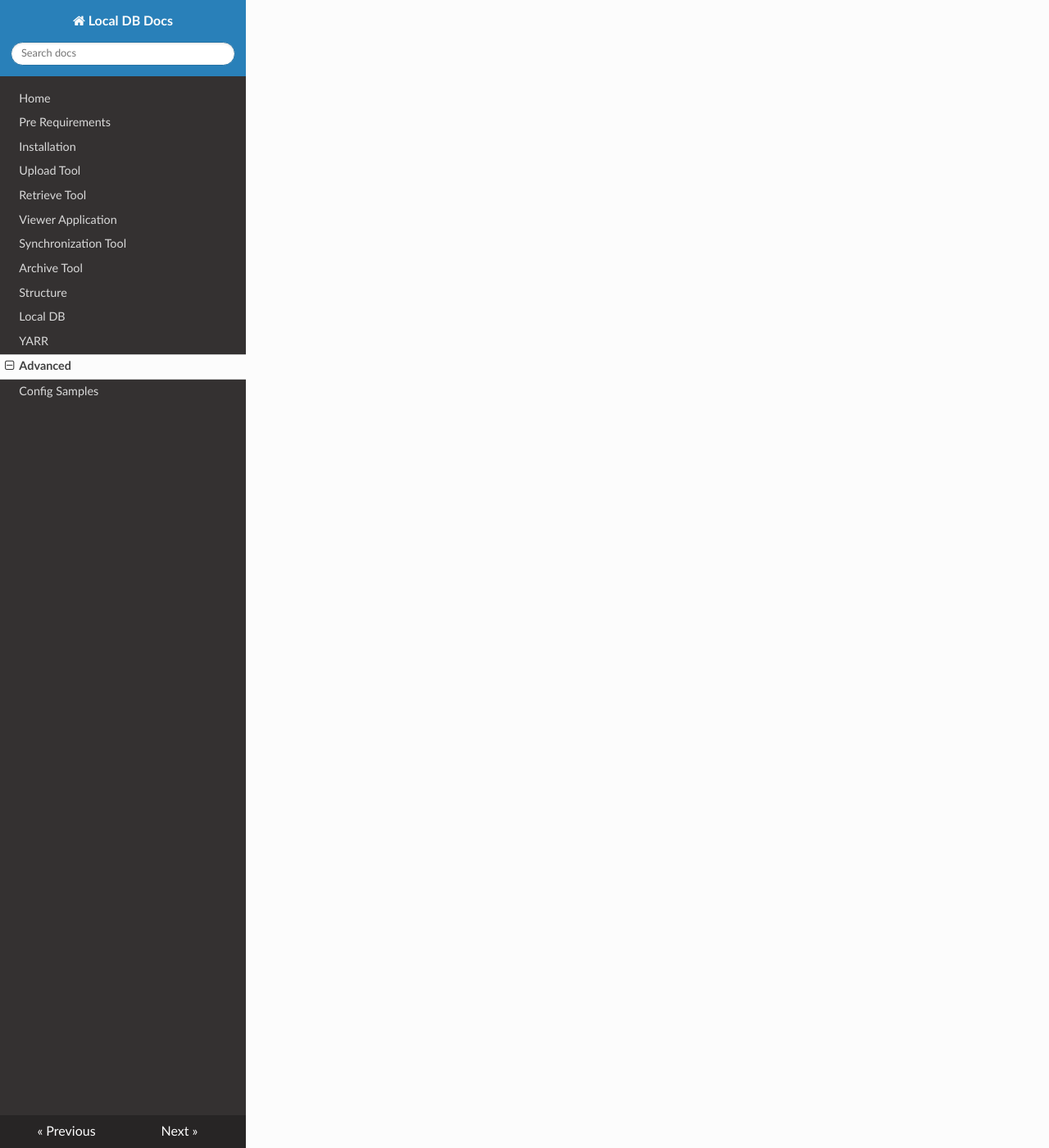
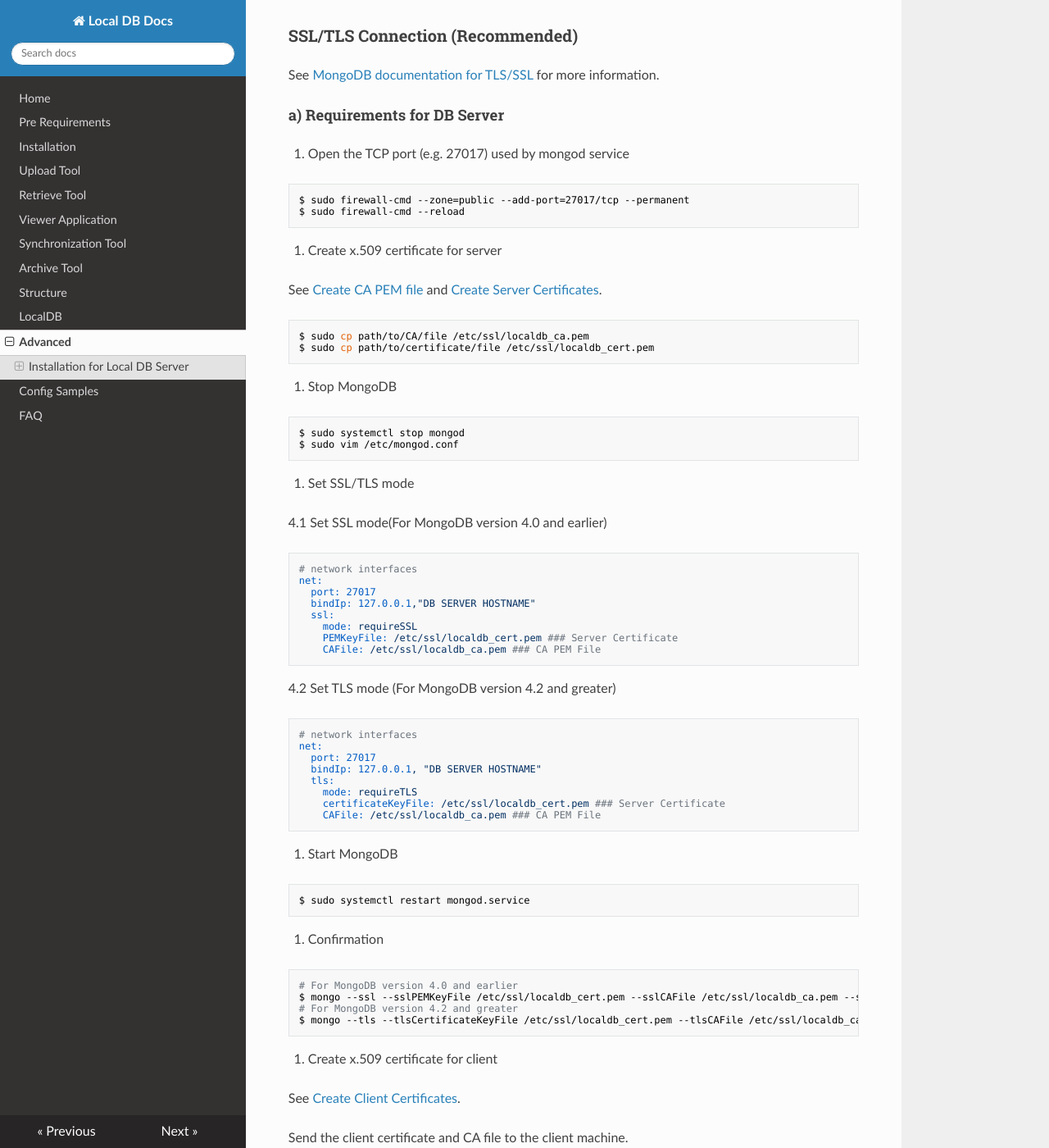
Before and after one commit to jlab-hep/localdb-docs, an MkDocs documentation site: the page built from docs/advanced.md, in a window 1280 px wide and 1400 px high, scrolled down 3032 px. Shown: the whole window at 82% size. Built offline with MkDocs 1.6.1, drawn with Linux system fonts in a browser that asks for light colours; nearby versions of some CDN libraries; old or Windows-style settings are respelled for this version of MkDocs; some of the changed text lies outside the part shown.

Commit message:
Updated advanced.md and removed yarr.md

````diff
--- a/docs/advanced.md
+++ b/docs/advanced.md
@@ -1,4 +1,91 @@
 ## MongoDB Setting
+
+### Installation for Local DB Server
+
+Reference: [Install MongoDB](https://docs.mongodb.com/manual/installation/)<br>
+Local DB Supports mongo DB server Ver. 4.X or more.
+
+#### a) For centOS7
+
+1. Add yum repository `/etc/yum.repos.d/mongodb-org-4.2.repo`
+
+```bash
+[mongodb-org-4.2]
+name=MongoDB Repository
+baseurl=https://repo.mongodb.org/yum/redhat/$releasever/mongodb-org/4.2/x86_64/
+gpgcheck=1
+enabled=1
+gpgkey=https://www.mongodb.org/static/pgp/server-4.2.asc
+```
+
+2. Install by yum
+
+```bash
+$ sudo yum install -y mongodb-org.x86_64
+```
+
+3. Directories (default)
+
+- shell command: `/bin/mongo`
+- process command: `/bin/mongod`
+- config file: `/etc/mongod.conf`
+- data directory: `/var/lib/mongo`
+- log directory: `/var/log/mongodb`
+
+4. Start MongoDB
+
+```bash
+$ sudo service mongod start
+```
+
+5. Verify that MongoDB has started successfully
+
+```bash
+$ mongo
+MongoDB shell version v4.0.11
+<some texts>
+>
+```
+
+#### b) For MacOS
+
+1. Install Homebrew
+
+2. Tap the MongoDB Homebrew Tap
+
+```bash
+$ brew tap mongodb/brew
+```
+
+3. Install MongoDB
+
+```bash
+$ brew install mongodb-community@4.0
+```
+
+4. Directories (default)
+
+- shell command: `/usr/local/opt/mongodb-community\@4.0/bin/mongo`
+- process command: `/usr/local/opt/mongodb-community\@4.0/bin/mongod`
+- config file: `/usr/local/etc/mongod.conf`
+- data directory: `/usr/local/var/lib/mongo`
+- log directory: `/usr/local/var/log/mongodb`
+
+5. Start MongoDB
+
+```bash
+$ brew services start mongodb-community@4.0
+```
+
+6. Verify that MongoDB has started successfully
+
+```bash
+$ export PATH=$PATH:/usr/local/opt/mongodb-community\@4.0/bin
+$ mongo
+MongoDB shell version v4.0.11
+<some texts>
+>
+```
 
 ## Mongo Shell
 
@@ -72,3 +159,155 @@ Type "it" for more
 	"serialNumber" : "0x044A",
 }
 ```
+
+## Remote Connection
+
+Local DB supports two methods to connect remotely:
+
+- SSL/TLS Connection
+- SSH Tunnel
+
+### SSL/TLS Connection (Recommended)
+
+See [MongoDB documentation for TLS/SSL](https://docs.mongodb.com/manual/tutorial/configure-ssl/) for more information.
+
+#### a) Requirements for DB Server
+
+1. Open the TCP port (e.g. 27017) used by mongod service
+
+```bash
+$ sudo firewall-cmd --zone=public --add-port=27017/tcp --permanent
+$ sudo firewall-cmd --reload
+```
+
+2. Create x.509 certificate for server
+
+See
+[Create CA PEM file](https://docs.mongodb.com/manual/appendix/security/appendixA-openssl-ca/) and
+[Create Server Certificates](https://docs.mongodb.com/manual/appendix/security/appendixB-openssl-server/#appendix-server-certificate).
+
+```bash
+$ sudo cp path/to/CA/file /etc/ssl/localdb_ca.pem
+$ sudo cp path/to/certificate/file /etc/ssl/localdb_cert.pem
+```
+
+3. Stop MongoDB
+
+```bash
+$ sudo systemctl stop mongod
+$ sudo vim /etc/mongod.conf
+```
+
+4. Set SSL/TLS mode
+
+4.1 Set SSL mode(For MongoDB version 4.0 and earlier)
+
+```yaml
+# network interfaces
+net:
+  port: 27017
+  bindIp: 127.0.0.1,"DB SERVER HOSTNAME"
+  ssl:
+    mode: requireSSL
+    PEMKeyFile: /etc/ssl/localdb_cert.pem ### Server Certificate
+    CAFile: /etc/ssl/localdb_ca.pem ### CA PEM File
+```
+
+4.2 Set TLS mode (For MongoDB version 4.2 and greater)
+
+```yaml
+# network interfaces
+net:
+  port: 27017
+  bindIp: 127.0.0.1, "DB SERVER HOSTNAME"
+  tls:
+    mode: requireTLS
+    certificateKeyFile: /etc/ssl/localdb_cert.pem ### Server Certificate
+    CAFile: /etc/ssl/localdb_ca.pem ### CA PEM File
+```
+
+5. Start MongoDB
+
+```bash
+$ sudo systemctl restart mongod.service
+```
+
+6. Confirmation
+
+```bash
+# For MongoDB version 4.0 and earlier
+$ mongo --ssl --sslPEMKeyFile /etc/ssl/localdb_cert.pem --sslCAFile /etc/ssl/localdb_ca.pem --sslAllowInvalidHostnames --port 27017
+# For MongoDB version 4.2 and greater
+$ mongo --tls --tlsCertificateKeyFile /etc/ssl/localdb_cert.pem --tlsCAFile /etc/ssl/localdb_ca.pem --tlsAllowInvalidHostnames --port 27017
+```
+
+7. Create x.509 certificate for client
+
+See [Create Client Certificates](https://docs.mongodb.com/manual/appendix/security/appendixC-openssl-client/#appendix-client-certificate).
+
+Send the client certificate and CA file to the client machine.
+
+#### b) Remote Connection from the client machine
+
+1. Receive x.509 certificate for client
+
+2. Confirmation
+
+```bash
+# For MongoDB version 4.0 and earlier
+$ mongo --ssl --sslPEMKeyFile /etc/ssl/localdb_cert.pem --sslCAFile /etc/ssl/localdb_ca.pem --sslAllowInvalidHostnames --port 27017 --host "DB SERVER HOSTNAME"
+# For MongoDB version 4.2 and greater
+$ mongo --tls --tlsCertificateKeyFile /etc/ssl/localdb_cert.pem --tlsCAFile /etc/ssl/localdb_ca.pem --tlsAllowInvalidHostnames --port 27017 --host "DB SERVER HOSTNAME"
+```
+
+### SSH Tunnel
+
+#### a) Requirements for DB Server
+
+1. Stop MongoDB
+
+```bash
+$ sudo systemctl stop mongod
+$ sudo vim /etc/mongod.conf
+```
+
+2. Set SSL mode (For MongoDB version 4.0 and earlier)
+
+```yaml
+# network interfaces
+net:
+  port: 27017
+  bindIp: 127.0.0.1,"DB SERVER HOSTNAME"
+```
+
+3. Start MongoDB
+
+```bash
+$ sudo systemctl restart mongod.service
+```
+
+4. Create ssh user for the client
+
+```bash
+$ sudo useradd <username>
+$ sudo passwd <username>
+```
+
+#### b) Remote Connection from the client machine
+
+1. Connect to the DB Server by SSH Tunnel
+
+```bash
+$ ssh -L 27018:localhost:27017 "DB SERVER HOSTNAME" -fN
+```
+
+2. Confirmation
+
+```bash
+$ mongo --port 27018
+```
+
+
+## Access Authorization
+
+in edit.
--- a/mkdocs.yml
+++ b/mkdocs.yml
@@ -9,8 +9,8 @@ pages:
     - Synchronization Tool: sync.md
     - Archive Tool: archive.md
     - Structure: structure.md
-    - Local DB: localdb.md
-    - YARR: yarr.md
+    - LocalDB: localdb.md
     - Advanced: advanced.md
     - Config Samples: config.md
+    - FAQ: faq.md
 theme: readthedocs
````
Also changed, not shown: docs/faq.md (added, +94 -0 lines), docs/yarr.md (deleted, +0 -386 lines).
